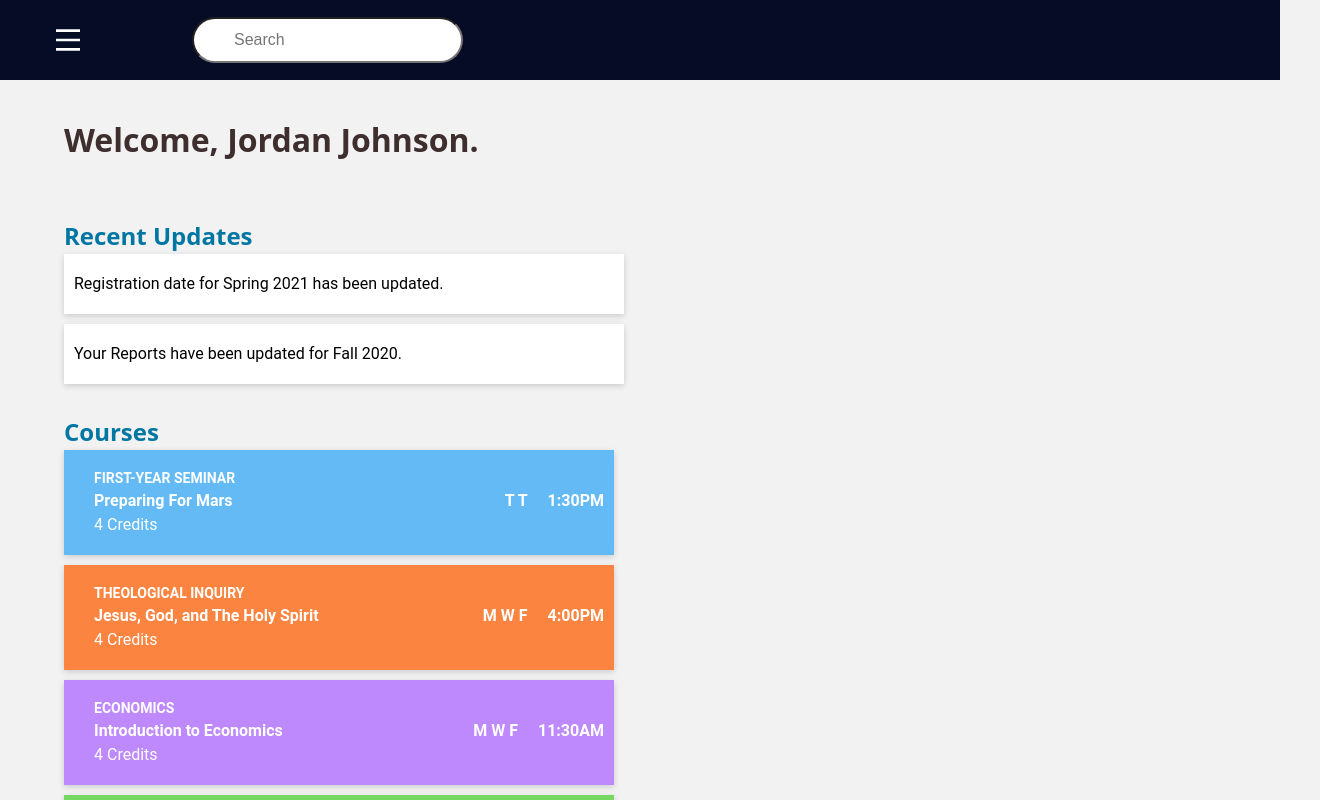
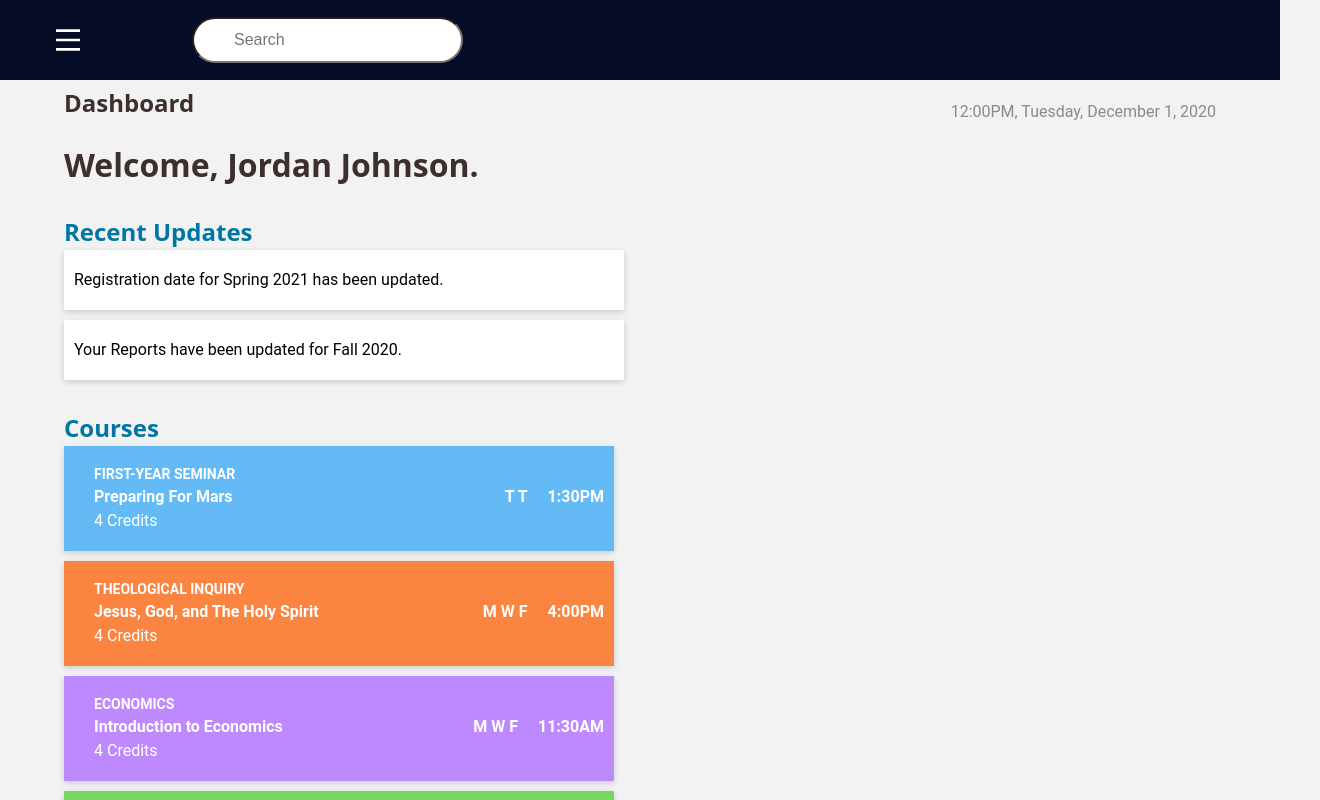
Before and after one commit to TyniTay/Prowlers, a React (Create React App) app: page /dashboard in a window 1280 px wide. Shown: the top 800 px of the page, 1320 px wide, since content can reach past the window. Built offline with nearby package versions, Linux system fonts and the light colour scheme; the HTML template or start-up script is replaced by a standard one.

Commit message:
Fixed date/time and Dash text

```diff
--- a/src/Components/Pages/Dashboard/Dashboard.css
+++ b/src/Components/Pages/Dashboard/Dashboard.css
@@ -20,7 +20,7 @@ h2 {
     /* Layout Properties */
     padding-left: 5%;;
     padding-top: 30px;
-    padding-bottom: 30px;
+
 
     /* Content UI */
     color: #3E2E2E;
@@ -30,11 +30,24 @@ h2 {
     line-height: 36px;
 }
 
+div.welcomeMessage h2 {
+    position: relative;
+    top: 55px;
+}
+
+div.welcomeMessage h1 {
+    position: relative;
+    top: 55px;
+    margin-bottom: 50px;
+}
+
 .dateTime {
     /* Layout Properties */
-    position: relative;
-    top: -155px; left: 40px;
-    margin-left: 760px;
+    position: absolute;
+    top: 100px;
+    right: 5%;
+    margin-left: 700px;
+
 
 
 
```
